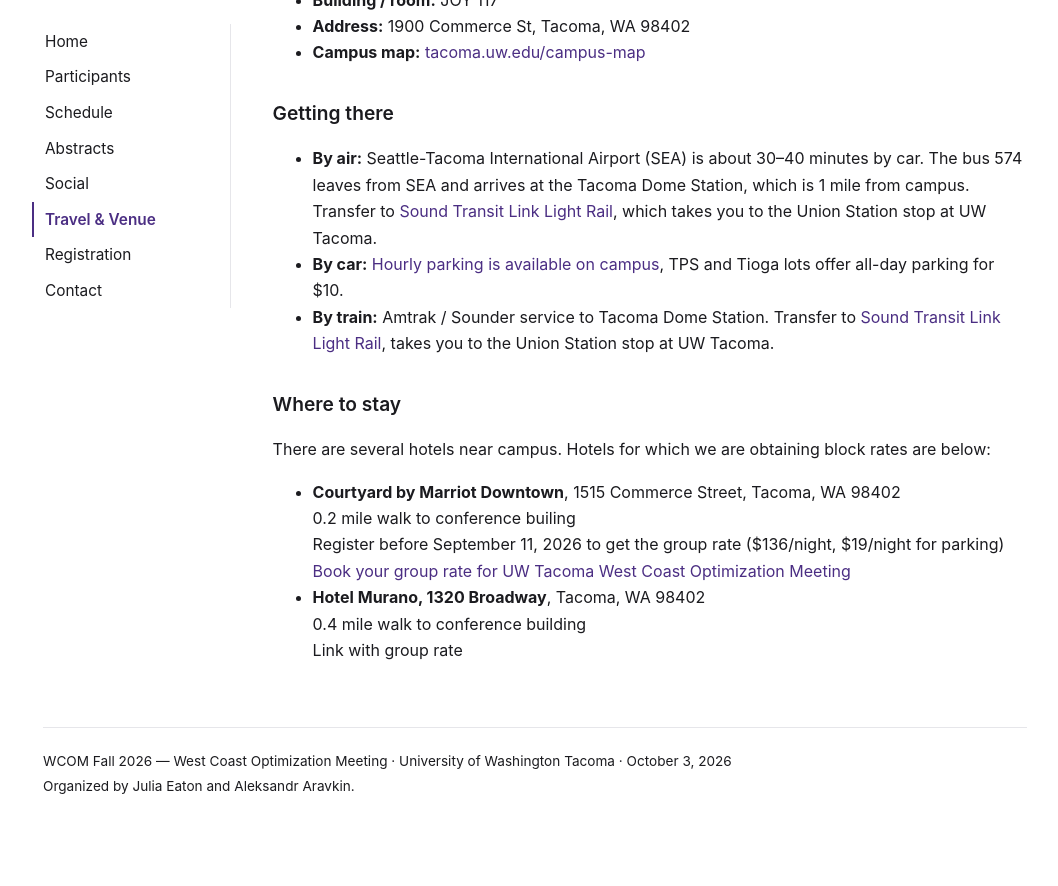
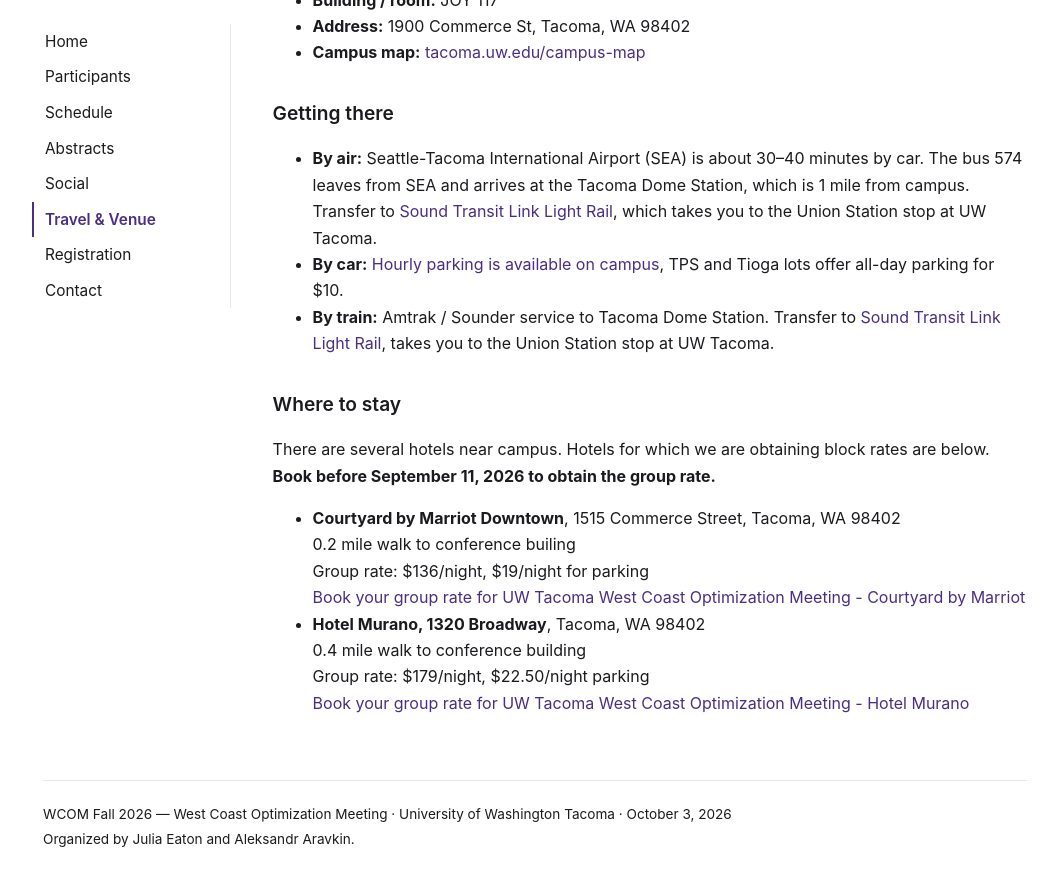
Before and after one commit to jreaton/wcom2026, a Jekyll site: the page built from _pages/travel.md, in a window 1280 px wide and 900 px high, scrolled down 527 px. Shown: the top 886 px of the window, without its empty margins (105-1163 px from the left). Built offline with Jekyll 4.4.1, drawn with Linux system fonts in a browser that asks for light colours; before the commit the page ends 1375 px from its top, so only the background shows below that.

Commit message:
Update travel.md
updated with Hotel Murano information

```diff
--- a/_pages/travel.md
+++ b/_pages/travel.md
@@ -22,14 +22,15 @@ The meeting is held at the **University of Washington Tacoma**.
 
 ## Where to stay
 
-There are several hotels near campus. Hotels for which we are obtaining block rates are below:
+There are several hotels near campus. Hotels for which we are obtaining block rates are below. **Book before September 11, 2026 to obtain the group rate.**
 
 - **Courtyard by Marriot Downtown**, 1515 Commerce Street, Tacoma, WA 98402
 <br>0.2 mile walk to conference builing
-<br> Register before September 11, 2026 to get the group rate ($136/night, $19/night for parking)
-<br> [Book your group rate for UW Tacoma West Coast Optimization Meeting](https://www.marriott.com/event-reservations/reservation-link.mi?id=1784570794795&key=GRP&app=resvlink&_branch_match_id=1607835003683868433&_branch_referrer=H4sIAAAAAAAAA8soKSkottLXTywo0MtNLCrKzC8p0UvOz9UvSi0uy0wtN7IHytiCODmZedlqmSm2huYWJqbmBuaWJuaWpmrZqZW27kEBanVFqWmpQO156fFJRfnlxalFtm6ZQLH8CgDXSBBZYgAAAA%3D%3D)
+<br>Group rate:  $136/night, $19/night for parking
+<br>[Book your group rate for UW Tacoma West Coast Optimization Meeting - Courtyard by Marriot](https://www.marriott.com/event-reservations/reservation-link.mi?id=1784570794795&key=GRP&app=resvlink&_branch_match_id=1607835003683868433&_branch_referrer=H4sIAAAAAAAAA8soKSkottLXTywo0MtNLCrKzC8p0UvOz9UvSi0uy0wtN7IHytiCODmZedlqmSm2huYWJqbmBuaWJuaWpmrZqZW27kEBanVFqWmpQO156fFJRfnlxalFtm6ZQLH8CgDXSBBZYgAAAA%3D%3D)
 - **Hotel Murano, 1320 Broadway**, Tacoma, WA 98402
-<br> 0.4 mile walk to conference building
-<br> Link with group rate
+<br>0.4 mile walk to conference building
+<br>Group rate: $179/night, $22.50/night parking
+<br>[Book your group rate for UW Tacoma West Coast Optimization Meeting - Hotel Murano](https://be.synxis.com/?adult=1&arrive=2026-10-02&chain=21123&child=0&currency=USD&depart=2026-10-04&group=WCOM2026&hotel=76784&level=hotel&locale=en-US&productcurrency=USD&rooms=1)
 
 <!--_Replace the placeholders above with confirmed details._-->
```
